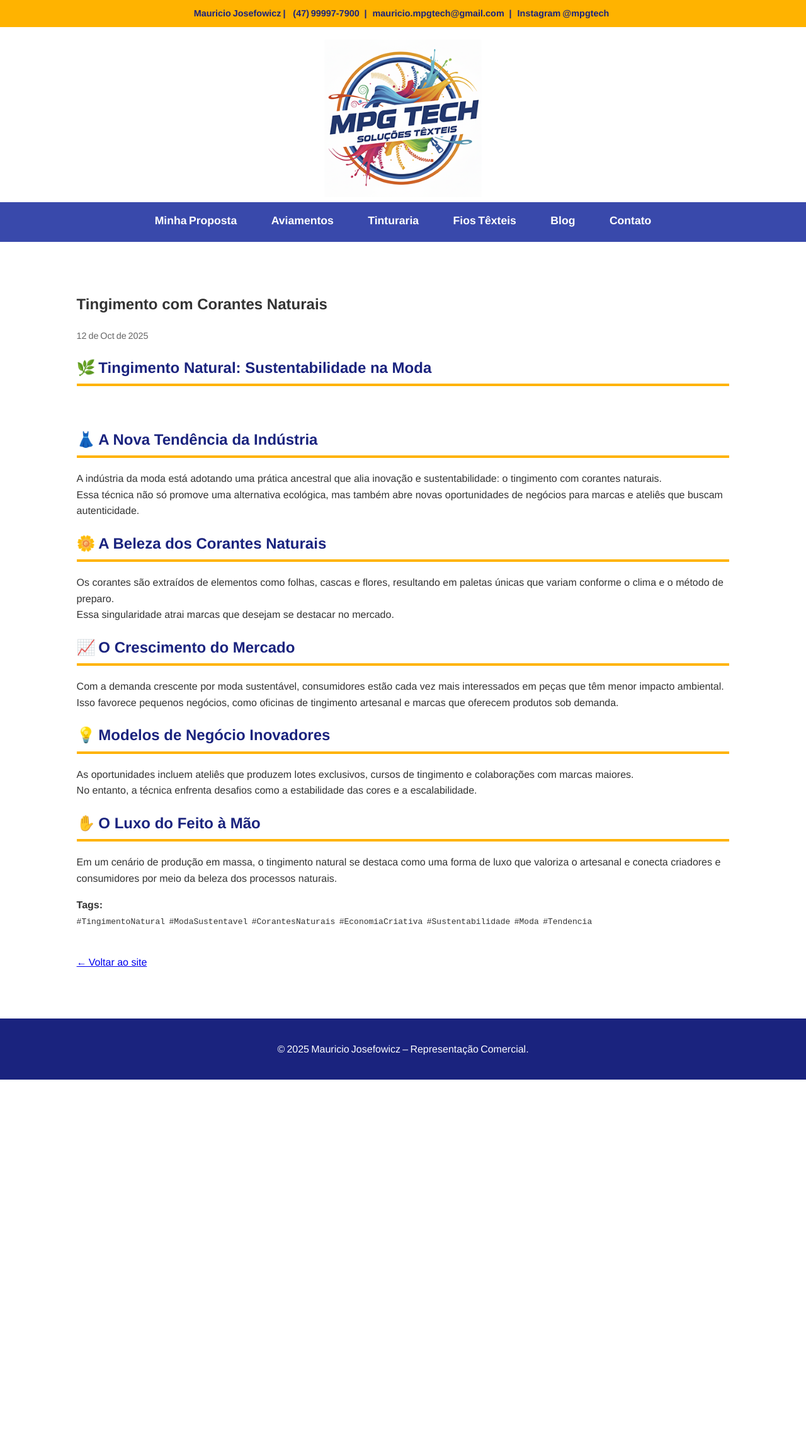
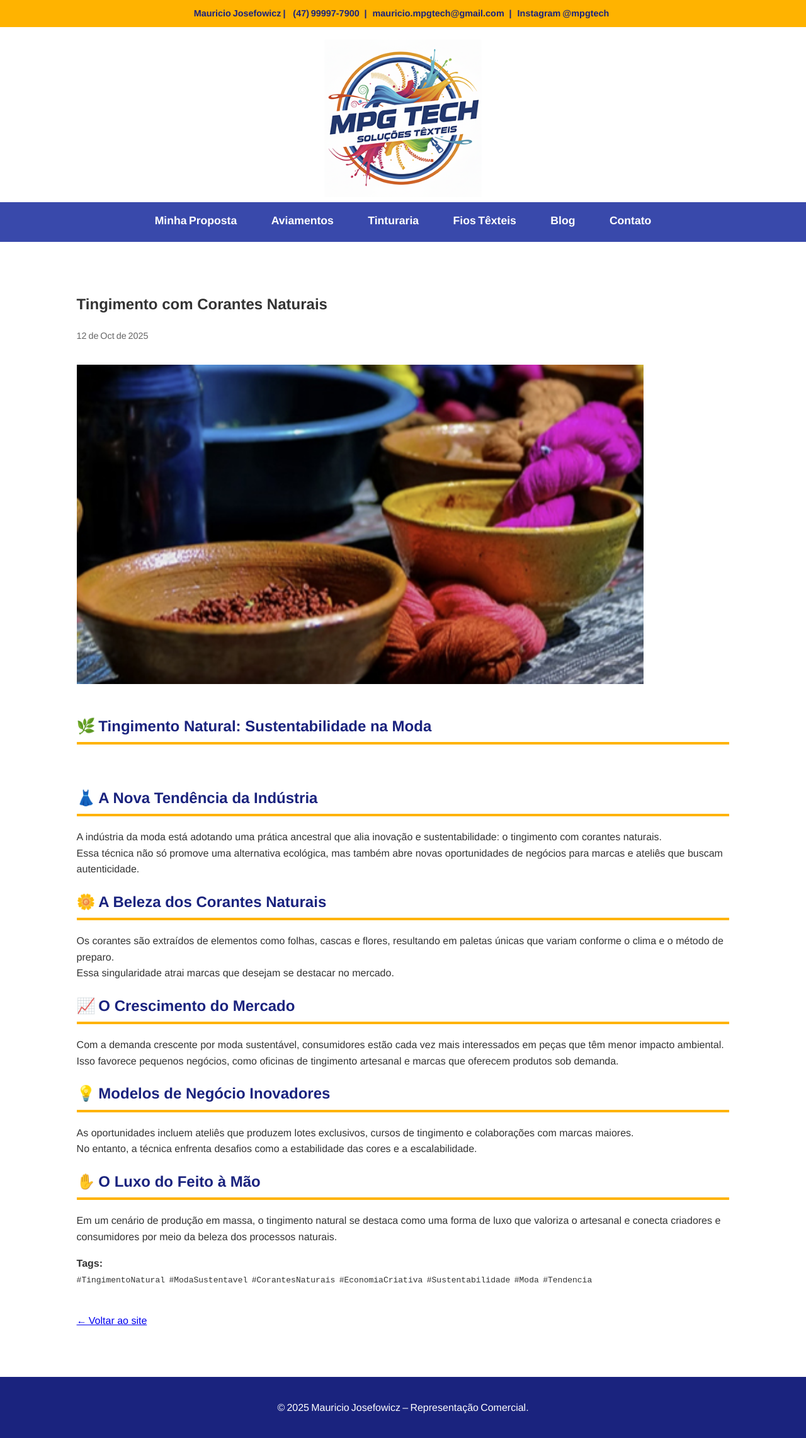
Before and after one commit to mauriciojosefowicz/mpgtech, a Jekyll site: the page built from _posts/2025-10-12-tingimento-natural.md, in a window 1280 px wide. Shown: the whole page at 63% size. Built offline with Jekyll 4.4.1, drawn with Linux system fonts in a browser that asks for light colours; before the commit the page ends 1714 px from its top, so only the background shows below that.

Commit message:
Update post.html

```diff
--- a/_layouts/post.html
+++ b/_layouts/post.html
@@ -5,6 +5,10 @@ layout: default
 <article class="container">
   <h1>{{ page.title }}</h1>
   <p style="color:#666; font-size:0.9em;">{{ page.date | date: "%d de %b de %Y" }}</p>
+
+  {% if page.image %}
+    <img src="{{ page.image | relative_url }}" alt="{{ page.title }}" style="width:100%; max-width:900px; margin:20px 0;">
+  {% endif %}
 
   <div class="post-content">
     {{ content }}
```
